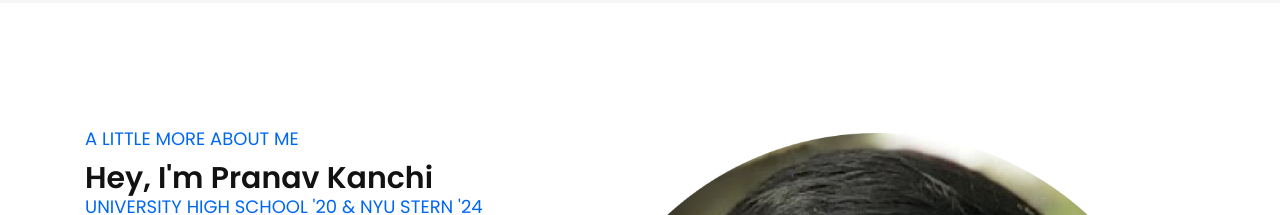
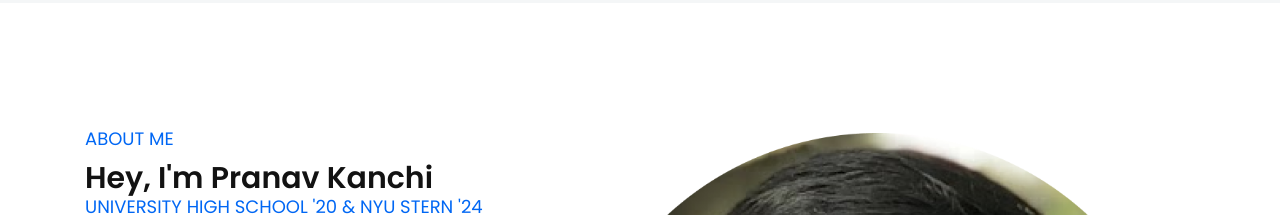
Before and after one commit to pkanchi23/pkanchi23.github.io, a plain HTML site: page index.html in a window 1280 px wide. Shown: the part 3733-3948 px from the top of the page. Drawn offline with Linux system fonts and the light colour scheme.

Commit message:
Update index.html

```diff
--- a/index.html
+++ b/index.html
@@ -489,7 +489,7 @@
                 <div class="col-lg-5">
                     <div class="faq-content mt-45">
                         <div class="about-title">
-                            <h6 class="sub-title">A Little More About Me</h6>
+                            <h6 class="sub-title">About Me</h6>
                             <h4 class="title">Hey, I'm Pranav Kanchi</h4>
                             <h4 class="sub-title contact-color-1">University High School '20 & NYU Stern '24</h4>
                         </div> <!-- faq title -->
```
